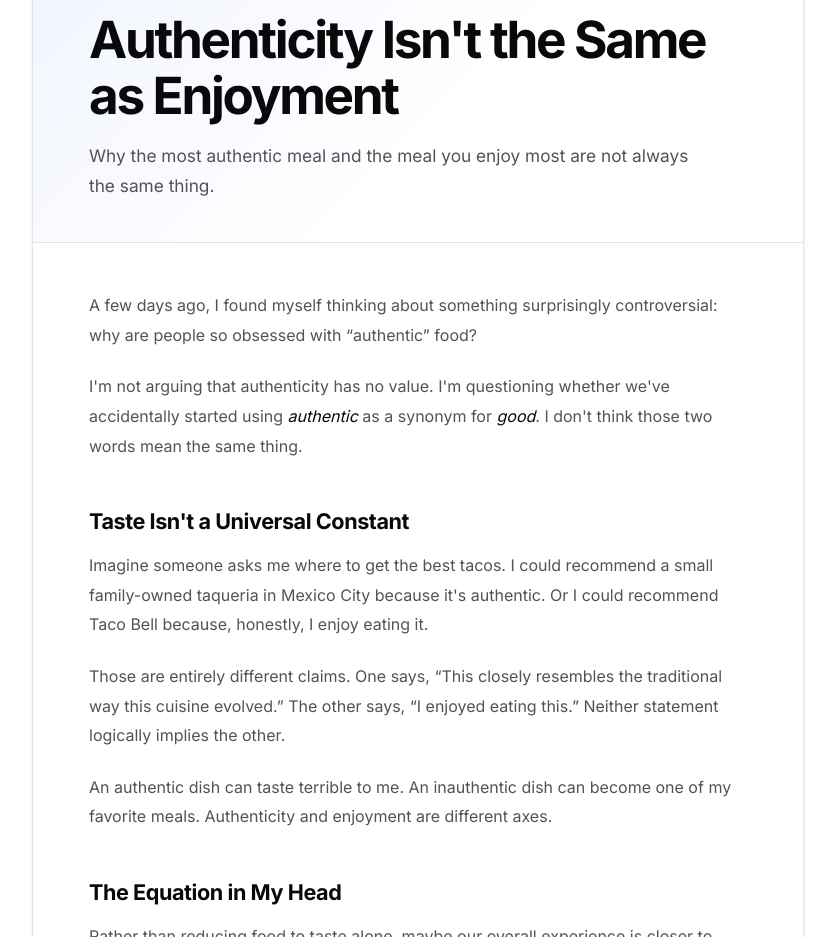
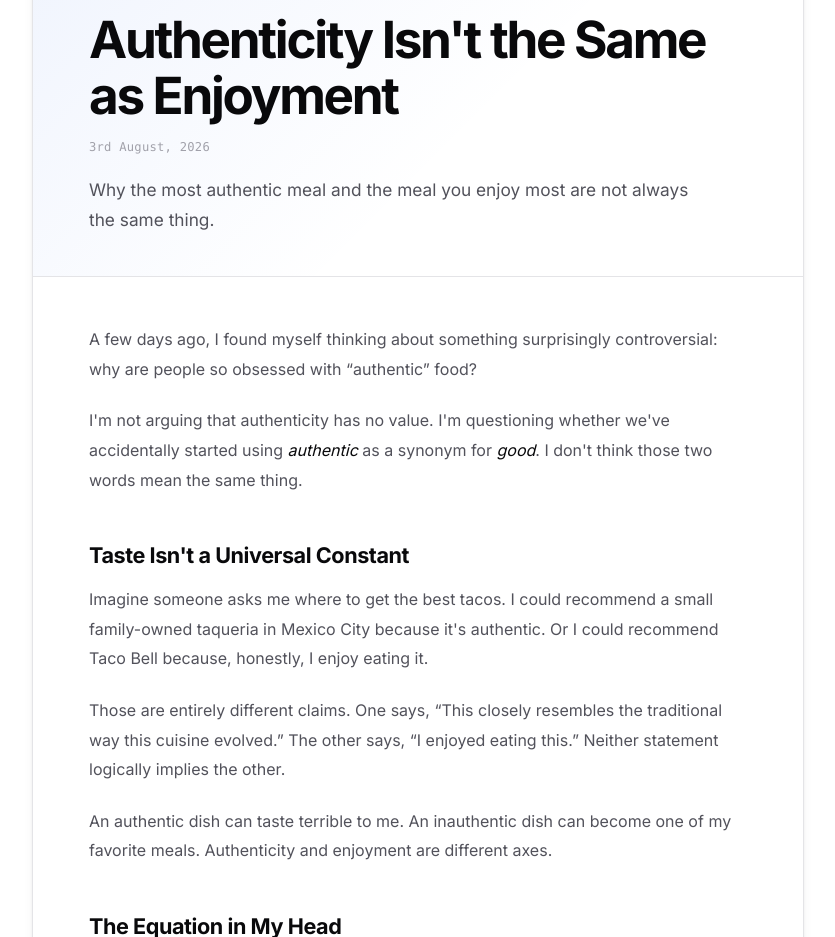
Before and after one commit to udbhavsaxena/udbhavsaxena.github.io, a React (Vite) app: page / in a window 1280 px wide. Shown: the part 5040-5977 px from the top of the page, without its empty margins (222-1057 px from the left). Built offline with nearby package versions, Linux system fonts and the light colour scheme.

Commit message:
Add publication date to blog post

```diff
--- a/src/components/Blog.jsx
+++ b/src/components/Blog.jsx
@@ -15,6 +15,7 @@ export default function Blog() {
             <header className={styles.header}>
               <p className={styles.kicker}>Food, culture &amp; preference</p>
               <h3>Authenticity Isn&apos;t the Same as Enjoyment</h3>
+              <time className={styles.date} dateTime="2026-08-03">3rd August, 2026</time>
               <p className={styles.dek}>
                 Why the most authentic meal and the meal you enjoy most are not always the same thing.
               </p>
--- a/src/components/Blog.module.css
+++ b/src/components/Blog.module.css
@@ -30,6 +30,15 @@
   line-height: 1.1;
   letter-spacing: -0.045em;
   margin-bottom: 18px;
+}
+
+.date {
+  display: block;
+  color: var(--text-muted);
+  font-family: var(--font-mono);
+  font-size: 0.76rem;
+  letter-spacing: 0.02em;
+  margin: -4px 0 18px;
 }
 
 .dek { color: var(--text-secondary); font-size: 1.08rem; line-height: 1.7; max-width: 610px; }
```
